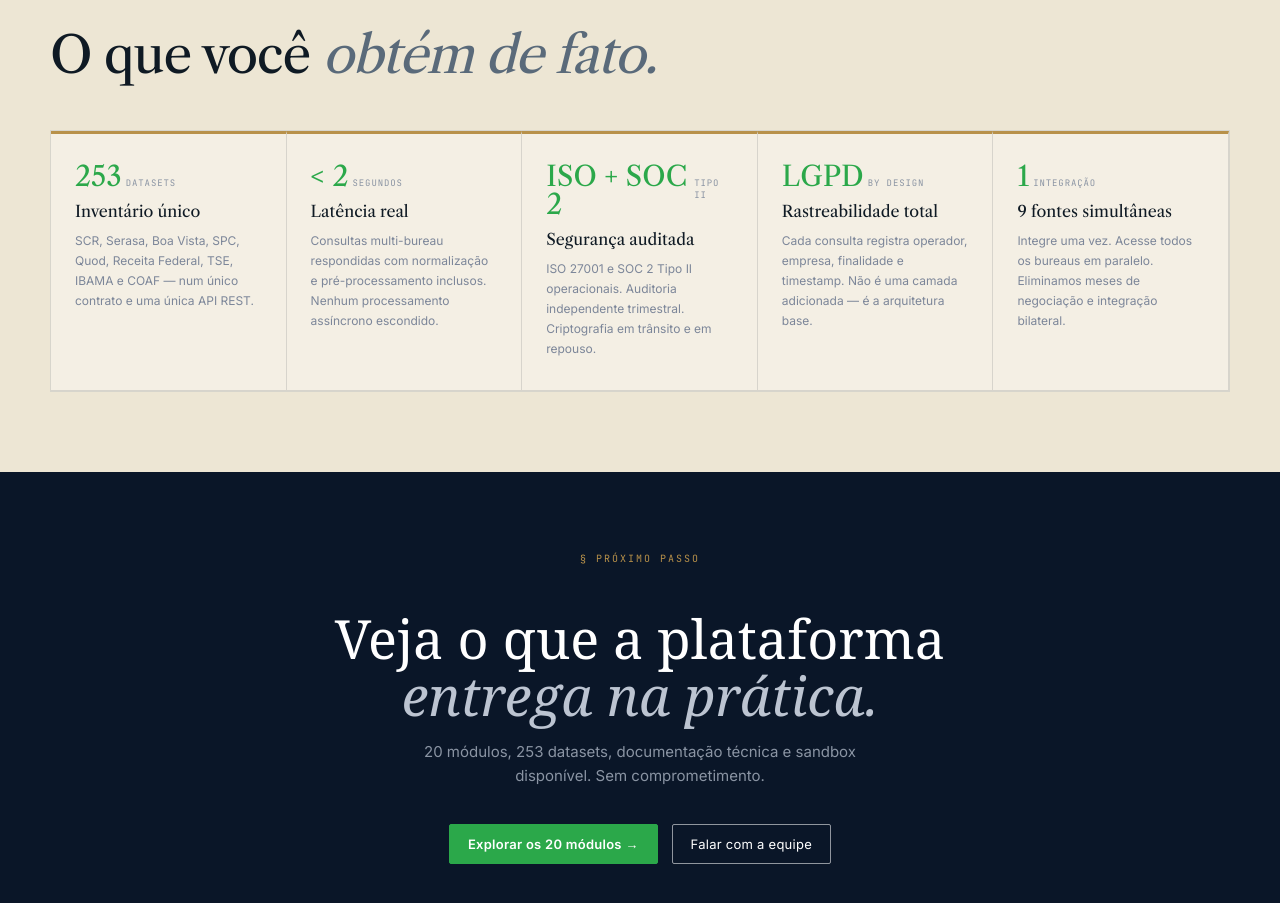
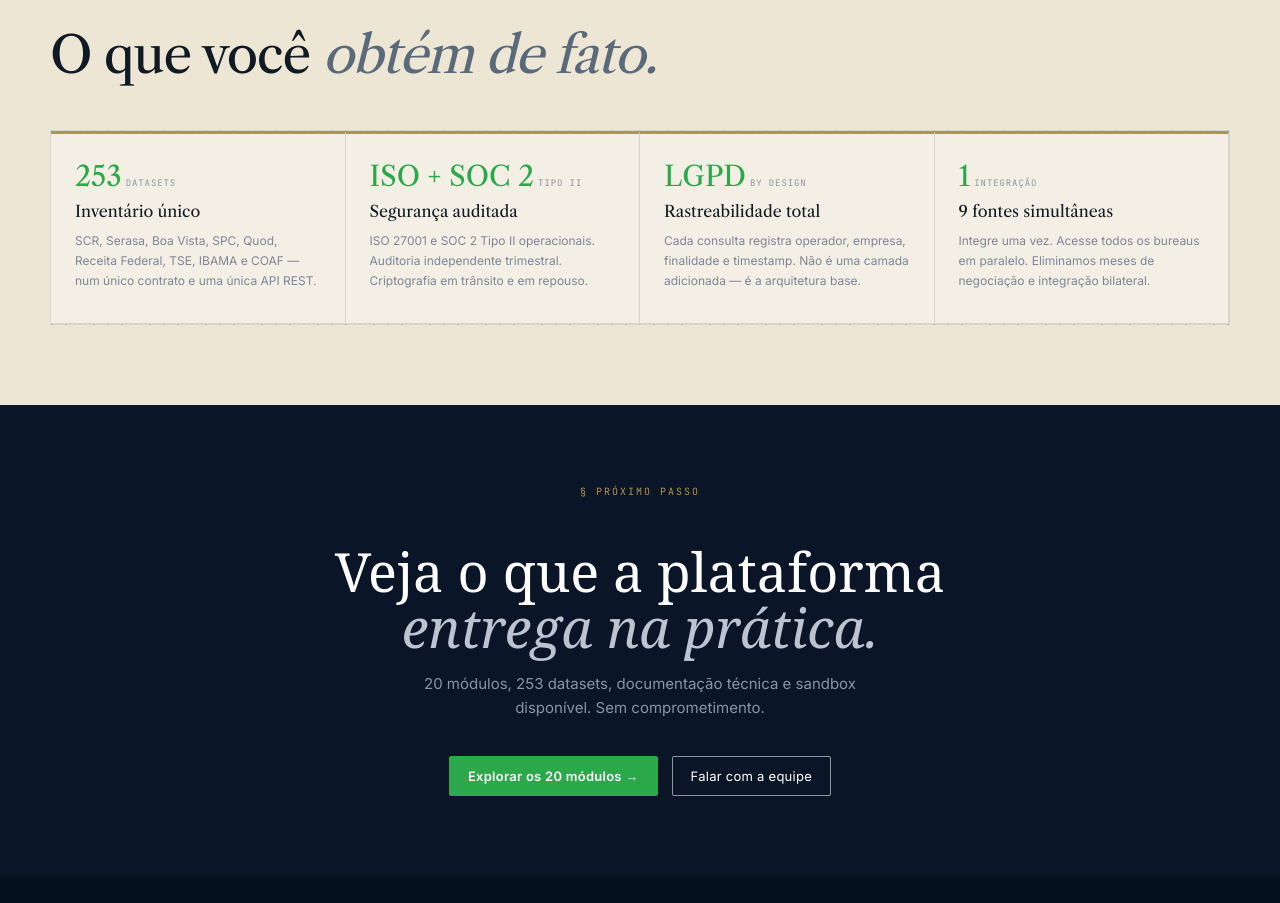
Before and after one commit to ctoutbank/snc-site, a Next.js app: page /sobre in a window 1280 px wide. Shown: the part 2140-3043 px from the top of the page. Built offline with nearby package versions, Linux system fonts and the light colour scheme.

Commit message:
fix(sobre): remove card Latência real da seção de métricas de infraestrutura

```diff
--- a/src/app/sobre/page.tsx
+++ b/src/app/sobre/page.tsx
@@ -133,12 +133,7 @@ export default function SobrePage() {
                   title: 'Inventário único',
                   desc: 'SCR, Serasa, Boa Vista, SPC, Quod, Receita Federal, TSE, IBAMA e COAF — num único contrato e uma única API REST.',
                 },
-                {
-                  metric: '< 2',
-                  unit: 'segundos',
-                  title: 'Latência real',
-                  desc: 'Consultas multi-bureau respondidas com normalização e pré-processamento inclusos. Nenhum processamento assíncrono escondido.',
-                },
+
                 {
                   metric: 'ISO + SOC 2',
                   unit: 'tipo II',
```
